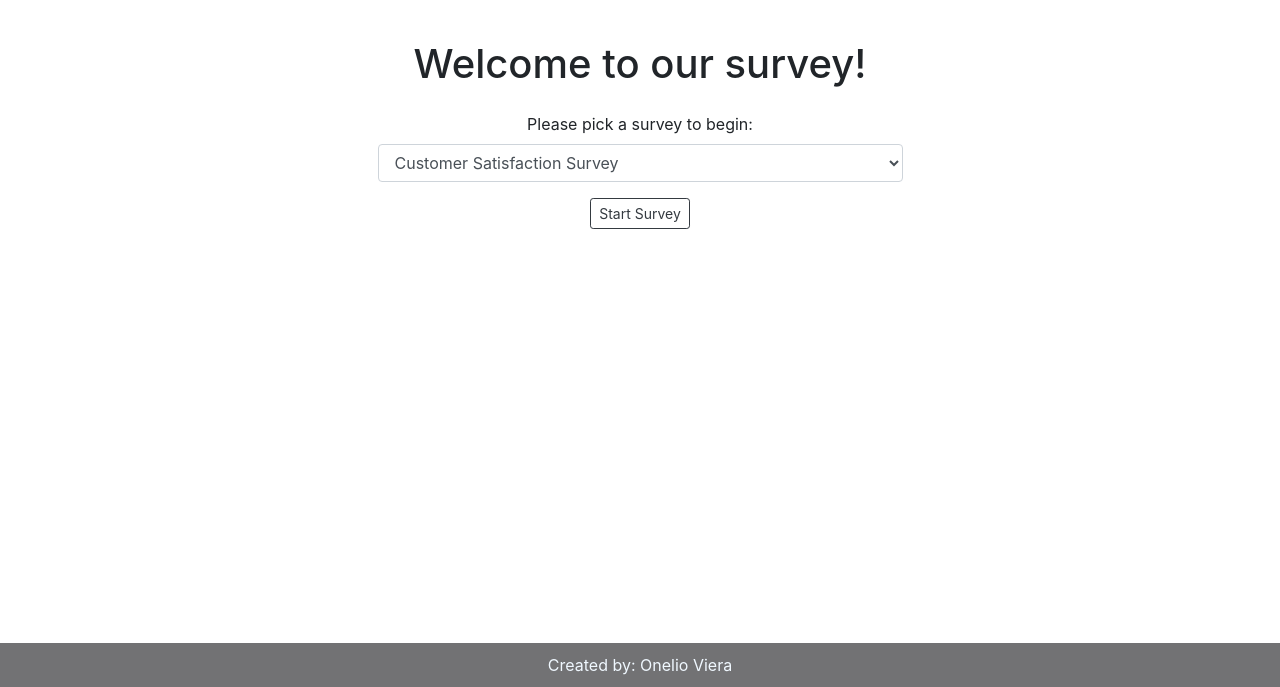
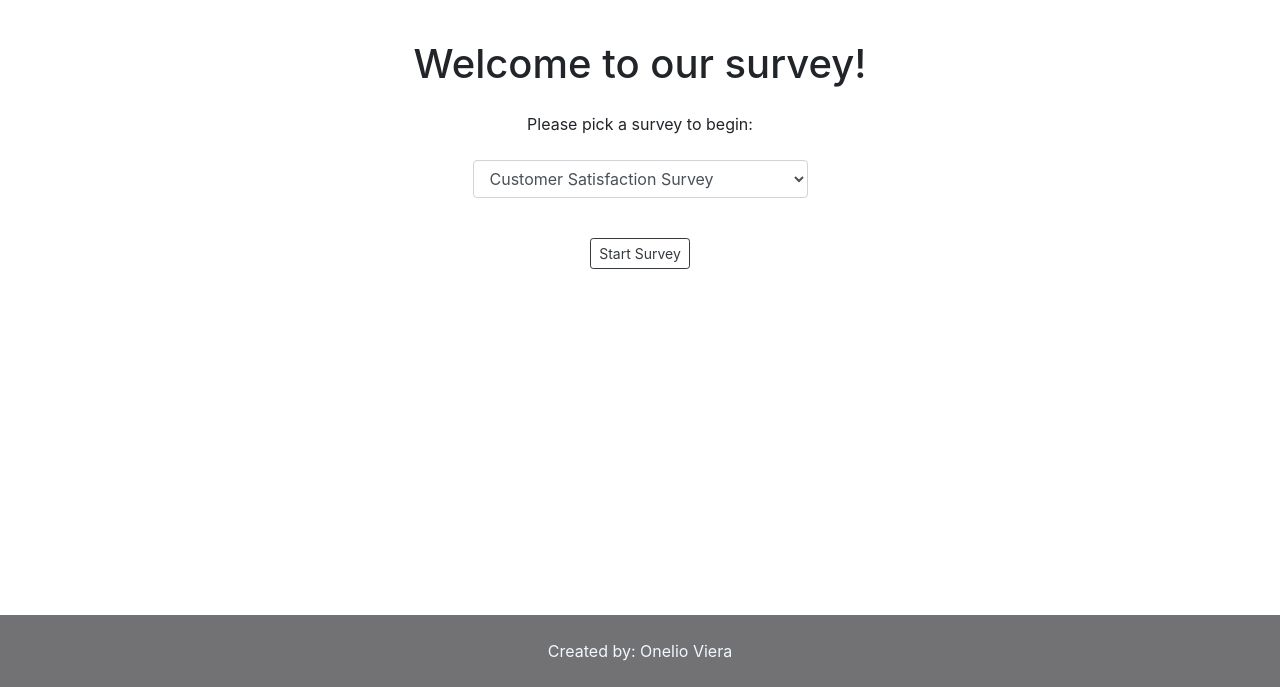
Before and after one commit to OnelioViera/flask-survey-2, a Flask app: page / in a window 1280 px wide. Shown: the part 113-800 px from the top of the page. Run offline with Flask 2, Linux system fonts and the light colour scheme.

Commit message:
updated files

```diff
--- a/surveys.py
+++ b/surveys.py
@@ -54,7 +54,7 @@ personality_quiz = Survey(
 
 bootcamp_quiz = Survey(
     "USF Bootcamp Questionnaire",
-    "Learn what you think about the USF Bootcamp",
+    "Learn what you think about the USF Bootcamp!",
     [
         Question("Do you find the course to be informative?"),
         Question("Do you find JavaScript to be hard or easy?"),
--- a/templates/base.html
+++ b/templates/base.html
@@ -16,8 +16,12 @@
 <body>
     <header class="header-title text-center">Survey</header>
     <!-- Project starts here -->
-    <div class="container">
-        {% block content %}Content Goes Here{% endblock %}
+    <div class="container h-100">
+        <div class="row align-items-center h-100">
+            <div class="col-8 mx-auto">
+                {% block content %}Content Goes Here{% endblock %}
+            </div>
+        </div>
     </div>
     <!-- Project ends here -->
     <!-- Bootstrap script -->
@@ -31,7 +35,7 @@
         integrity="sha384-ChfqqxuZUCnJSK3+MXmPNIyE6ZbWh2IMqE241rYiqJxyMiZ6OW/JmZQ5stwEULTy"
         crossorigin="anonymous"></script>
     <!-- Footer -->
-    <footer class="text-center fixed-bottom">
+    <footer class="text-center fixed-bottom py-4">
         Created by: Onelio Viera
     </footer>
 </body>
--- a/templates/pick-survey.html
+++ b/templates/pick-survey.html
@@ -8,7 +8,7 @@
     <div class="container text-center">
         <div class="row justify-content-md-center">
             <div class="form-group col-md-6">
-                <label>Please pick a survey to begin:</label>
+                <label class="mb-4">Please pick a survey to begin:</label>
                 <select name="survey_code" class="form-control">
                     {% for code, survey in surveys.items() %}
                     <option value="{{ code }}">{{ survey.title }}</option>
@@ -19,7 +19,7 @@
 
 </form>
 </div>
-<button class="btn btn-outline-dark btn-sm">Start Survey</button>
+<button class="btn btn-outline-dark btn-sm mt-4">Start Survey</button>
 </div>
 
 {% endblock %}
--- a/templates/question.html
+++ b/templates/question.html
@@ -5,7 +5,7 @@ Question #{{ question_num }}
 
 {% block content %}
 
-<h1 class="text-center">{{ question.question }}</h1>
+<h1 class="text-center mb-5">{{ question.question }}</h1>
 <div class="container">
     <div class="row justify-content-md-center">
         <div class="col-md-auto">
--- a/templates/survey_start.html
+++ b/templates/survey_start.html
@@ -6,7 +6,7 @@
 
 <h1 class="text-center">{{ survey.title }}</h1>
 <div class="text-center">
-    <p class="text-center">{{ survey.instructions }}</p>
+    <p class="m-5">{{ survey.instructions }}</p>
 
     <form action="/begin" method="POST">
         <button class="btn btn-outline-dark btn-sm">Take Survey</button>
```
Also changed, not shown: static/usf.png (added).
